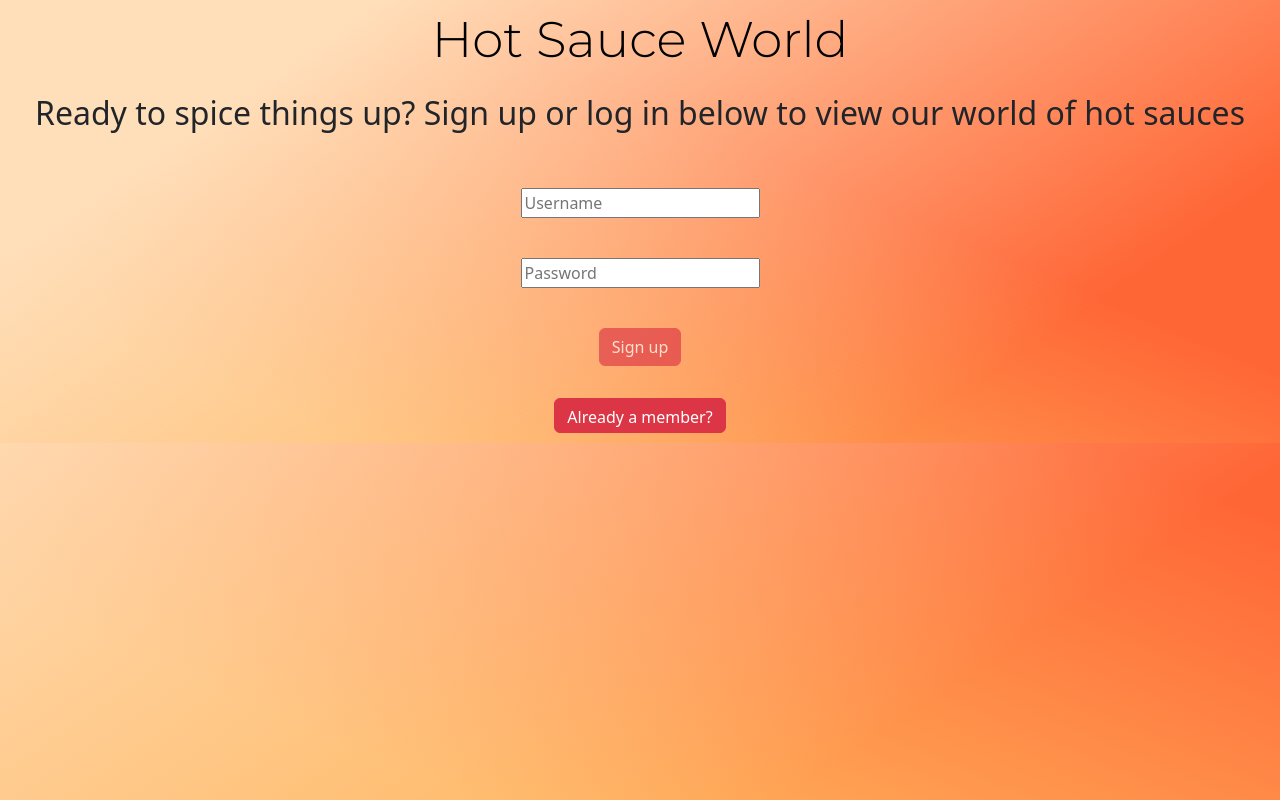
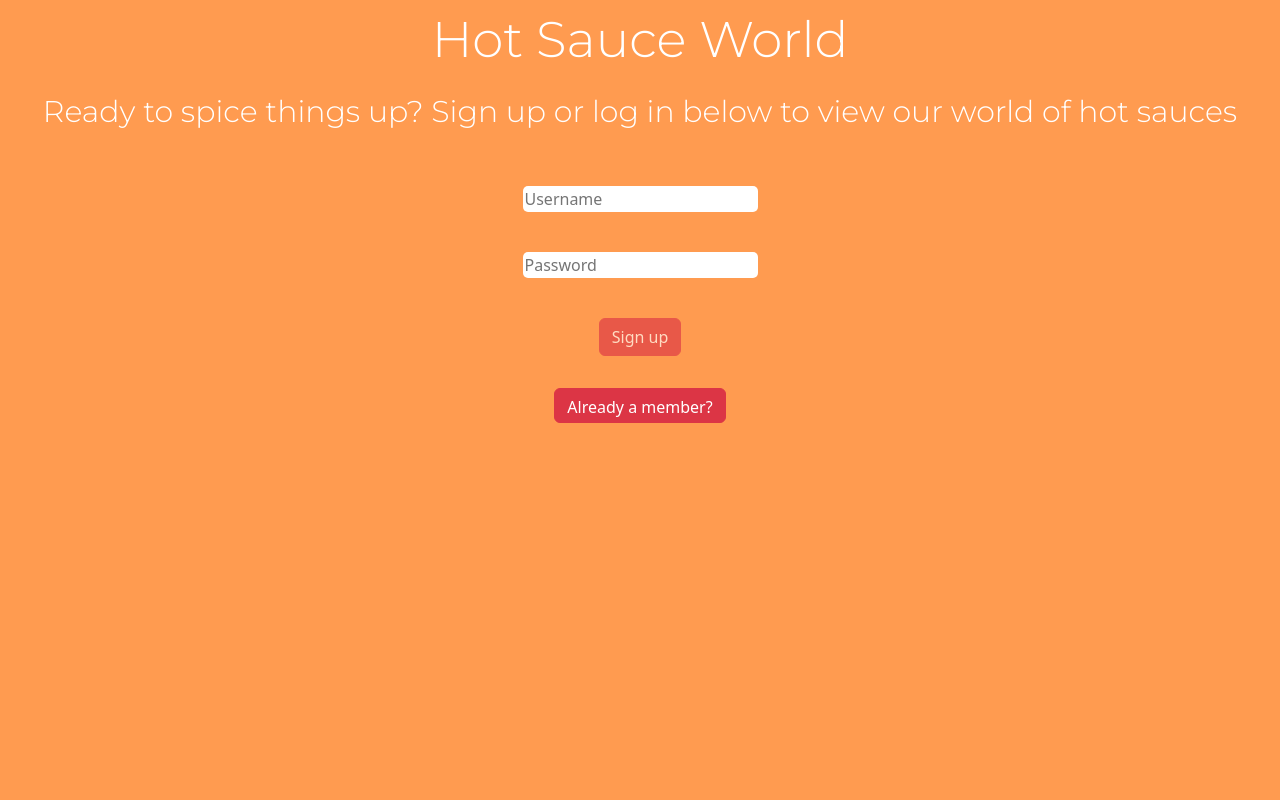
Before and after one commit to ashleymckellar/hotsauceworld, a React (Create React App) app in the folder client/: page / in a window 1280 px wide. Built offline with nearby package versions, Linux system fonts and the light colour scheme.

Commit message:
updated css - background color

```diff
--- a/client/src/App.css
+++ b/client/src/App.css
@@ -4,12 +4,8 @@ html {
     padding: 0;
 
     /* Prevent vertical scrollbars when not needed */
-  background: linear-gradient(146.11deg, #FFDFBA 20.43%, rgba(255, 255, 255, 0) 79.91%), linear-gradient(202.81deg, #FF6636 38.99%, rgba(255, 255, 255, 0) 85.2%), #FFB45C;
+    background: #FF9B50
 }
-
-
-
-
 
 /* body {
 
@@ -17,20 +13,9 @@ html {
   background: linear-gradient(146.11deg, #FFDFBA 20.43%, rgba(255, 255, 255, 0) 79.91%), linear-gradient(202.81deg, #FF6636 38.99%, rgba(255, 255, 255, 0) 85.2%), #FFB45C;
 }  */
 
-
-
-
-
-
-
-
-
-
 .navbar-color {
-  background: linear-gradient(146.11deg, #FFDFBA 20.43%, rgba(255, 255, 255, 0) 79.91%), linear-gradient(202.81deg, #FF6636 38.99%, rgba(255, 255, 255, 0) 85.2%), #FFB45C;
+    background: #FF9B50
 }
-
-
 
 .pepper {
     height: 200px;
@@ -42,44 +27,35 @@ html {
     /* width:200px; */
 }
 
-
 .details-pic {
     height: 300px;
 }
 
 li {
-  list-style-type: none
+    list-style-type: none;
 }
 
 .link {
     text-decoration: none;
     text-align: center;
     font-family: "Montserrat";
-  color: black;
-  font-size: 20px;
+    color: white;
+    font-size: 30px;
 }
 
 .welcome {
     text-align: center;
     padding: 10px;
-  background: linear-gradient(146.11deg, #FFDFBA 20.43%, rgba(255, 255, 255, 0) 79.91%), linear-gradient(202.81deg, #FF6636 38.99%, rgba(255, 255, 255, 0) 85.2%), #FFB45C;
+    background: #FF9B50
 }
-
-
-
-
-
 
 .cardsize {
     height: 204px;
 }
 
-
 .comments-div {
     text-align: left;
 }
-
-
 
 textarea {
     width: 300px;
@@ -93,7 +69,7 @@ textarea {
     text-align: center;
 }
 
-@media (min-width: 320px) and (max-width: 768px){
+@media (min-width: 320px) and (max-width: 768px) {
     .custom-home {
         margin-left: 30px;
         margin-right: 30px;
@@ -119,9 +95,9 @@ textarea {
 
 @font-face {
     font-family: "Montserrat";
-  src: local("Montserrat"), url("./fonts/static/Montserrat-Light.ttf") format("truetype");
+    src: local("Montserrat"),
+        url("./fonts/static/Montserrat-Light.ttf") format("truetype");
 }
-
 
 .comment-container {
     max-height: 400px;
@@ -132,39 +108,42 @@ textarea {
     border-radius: 10px;
 }
 
-
-
-
-
 /* .two-red-chili-peppers {
     max-width: 400px; /* Adjust this value as needed */
 height: auto;
-/* } */ */
-
-
-
-.home-container {
+/* } */
+*/ .home-container {
     display: flex;
     flex-direction: column;
     justify-content: center;
     align-items: center;
     height: 100vh;
     margin: 0;
-  background: linear-gradient(146.11deg, #FFDFBA 20.43%, rgba(255, 255, 255, 0) 79.91%), linear-gradient(202.81deg, #FF6636 38.99%, rgba(255, 255, 255, 0) 85.2%), #FFB45C;
+    background: linear-gradient(
+            146.11deg,
+            #ffdfba 20.43%,
+            rgba(255, 255, 255, 0) 79.91%
+        ),
+        linear-gradient(202.81deg, #ff6636 38.99%, rgba(255, 255, 255, 0) 85.2%),
+        #ffb45c;
 }
-
 
 .world {
     text-align: center;
     font-family: "Montserrat";
-  color: black;
+    color: white;
     font-size: 50px;
 }
 
-
-/* .ready {
+.ready {
   text-align: center;
   font-family: "Montserrat";
-  color: black;
+  color: white;
   font-size: 30px;
-} */
+}
+
+
+.sign-in-form {
+  border-radius: 5px;
+  border: 5px;
+}
--- a/client/src/components/AuthForm.js
+++ b/client/src/components/AuthForm.js
@@ -1,11 +1,10 @@
-import React, { useState, useContext} from 'react'
-import { UserContext } from '../context/UserProvider'
+import React from 'react'
+
 
 export default function AuthForm(props){
     const {
         handleChange,
         handleSubmit,
-        onBlur,
         btnText,
         errMsg,
         isSubmitted,
@@ -17,7 +16,7 @@ export default function AuthForm(props){
 
 
     let minLength = 8
-    let regex = new RegExp(`^.{${minLength},}$`)
+
 
     function minLengthTest (inputString){
         let minLength = 8
@@ -31,7 +30,7 @@ export default function AuthForm(props){
     return (
         <form onSubmit={handleSubmit} className='mx-auto row g-3'>
             <div className='col-12'>
-                <input
+                <input className='sign-in-form'
                     type="text"
                     value={username}
                     name="username"
@@ -41,7 +40,7 @@ export default function AuthForm(props){
                     <br></br>
             </div>
             <div className='col-12'>
-                <input
+                <input className='sign-in-form'
                     type="password"
                     value={password}
                     name="password"
```
Lines whose indentation alone changed are shown as unchanged.
